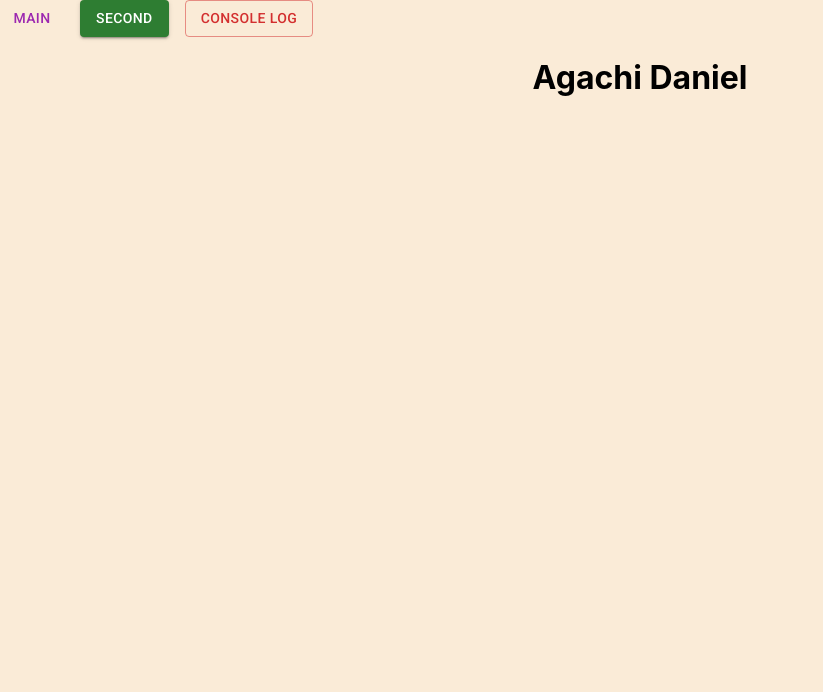
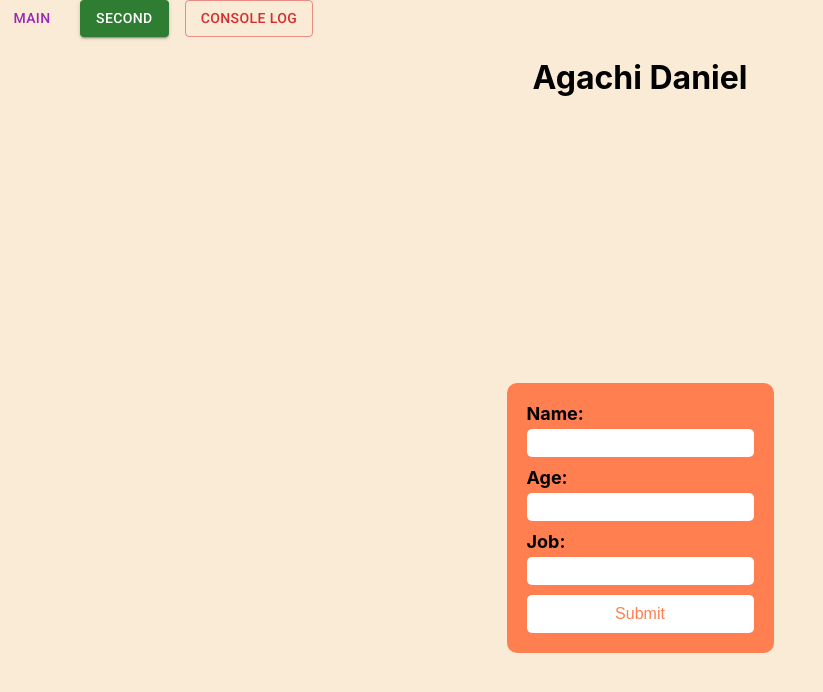
Before and after one commit to WinterCurse00/Lab1, a React (Create React App) app: page / in a window 1280 px wide. Shown: the top 692 px of the page, without its empty margins (0-823 px from the left). Built offline with nearby package versions, Linux system fonts and the light colour scheme.

Commit message:
inputuri controlabile si stilizarea

```diff
--- a/src/App.css
+++ b/src/App.css
@@ -6,3 +6,54 @@
   display:flex;
   justify-content: space-between;
 }
+.container {
+  display: flex;
+  justify-content: center;
+  align-items: center;
+  height: 100vh;
+}
+
+.form {
+  display: flex;
+  flex-direction: column;
+  background-color: #ff7f50;
+  border-radius: 10px;
+  padding: 20px;
+}
+
+.form__label {
+  display: flex;
+  flex-direction: column;
+  margin-bottom: 10px;
+}
+
+.form__text {
+  font-size: 18px;
+  font-weight: bold;
+  margin-bottom: 5px;
+}
+
+.form__input {
+  padding: 5px 10px;
+  font-size: 16px;
+  border-radius: 5px;
+  border: none;
+  outline: none;
+}
+
+.form__submit {
+  padding: 10px 20px;
+  font-size: 16px;
+  border-radius: 5px;
+  border: none;
+  outline: none;
+  background-color: #fff;
+  color: #ff7f50;
+  cursor: pointer;
+  transition: background-color 0.3s ease-in-out, color 0.3s ease-in-out;
+}
+
+.form__submit:hover {
+  background-color: #ff7f50;
+  color: #fff;
+}
--- a/src/App.js
+++ b/src/App.js
@@ -4,13 +4,34 @@ import ColorButtons from "./navbuttons";
 import * as React from "react";
 import { useState } from "react";
 
-function App() {
+export default function App() {
     const [showCard, setShowCard] = useState(false);
 
     const handleShowCard = () => {
         setShowCard(true);
     };
+    const [name, setName] = useState('');
+    const [age, setAge] = useState('');
+    const [job, setJob] = useState('');
+    const handleNameChange = (event) => {
+        setName(event.target.value);
+    };
+    const handleAgeChange = (event) => {
+        setAge(event.target.value);
+    };
 
+    const handleJobChange = (event) => {
+        setJob(event.target.value);
+    };
+    const handleSubmit = (event) => {
+        event.preventDefault();
+        console.log('Name:', name);
+        console.log('Age:', age);
+        console.log('Job:', job);
+        setName('');
+        setAge('');
+        setJob('');
+    }
     return (
         <div>
             <div>
@@ -26,8 +47,23 @@ function App() {
                 {showCard && <MediaControlCard />}
                 {showCard && <MediaControlCard />}
             </div>
+            <div className="container">
+                <form onSubmit={handleSubmit} className="form">
+                    <label className="form__label">
+                        <span className="form__text">Name:</span>
+                        <input className="form__input" type="text" name="name" value={name} onChange={handleNameChange} />
+                    </label>
+                    <label className="form__label">
+                        <span className="form__text">Age:</span>
+                        <input className="form__input" type="text" name="age" value={age} onChange={handleAgeChange} />
+                    </label>
+                    <label className="form__label">
+                        <span className="form__text">Job:</span>
+                        <input className="form__input" type="text" name="job" value={job} onChange={handleJobChange} />
+                    </label>
+                    <button className="form__submit" type="submit">Submit</button>
+                </form>
+            </div>
         </div>
     );
 }
-
-export default App;
```
